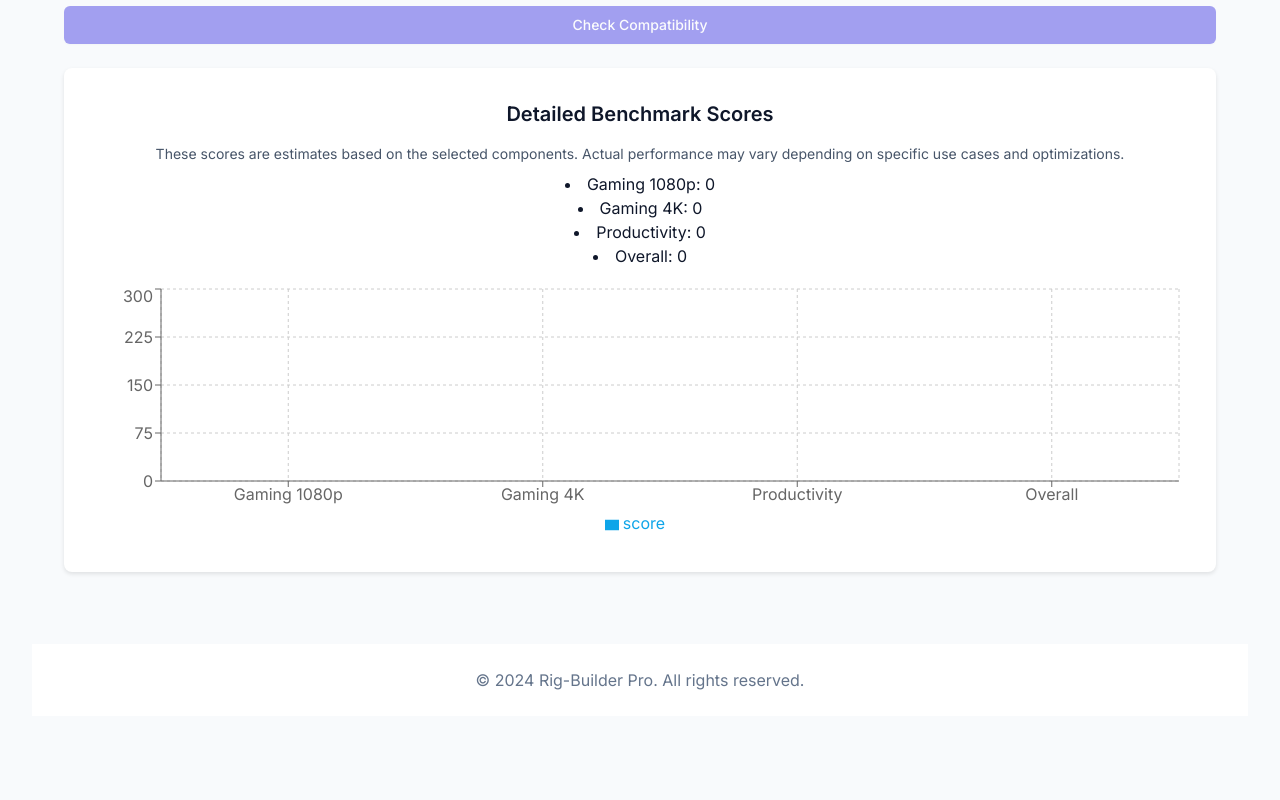
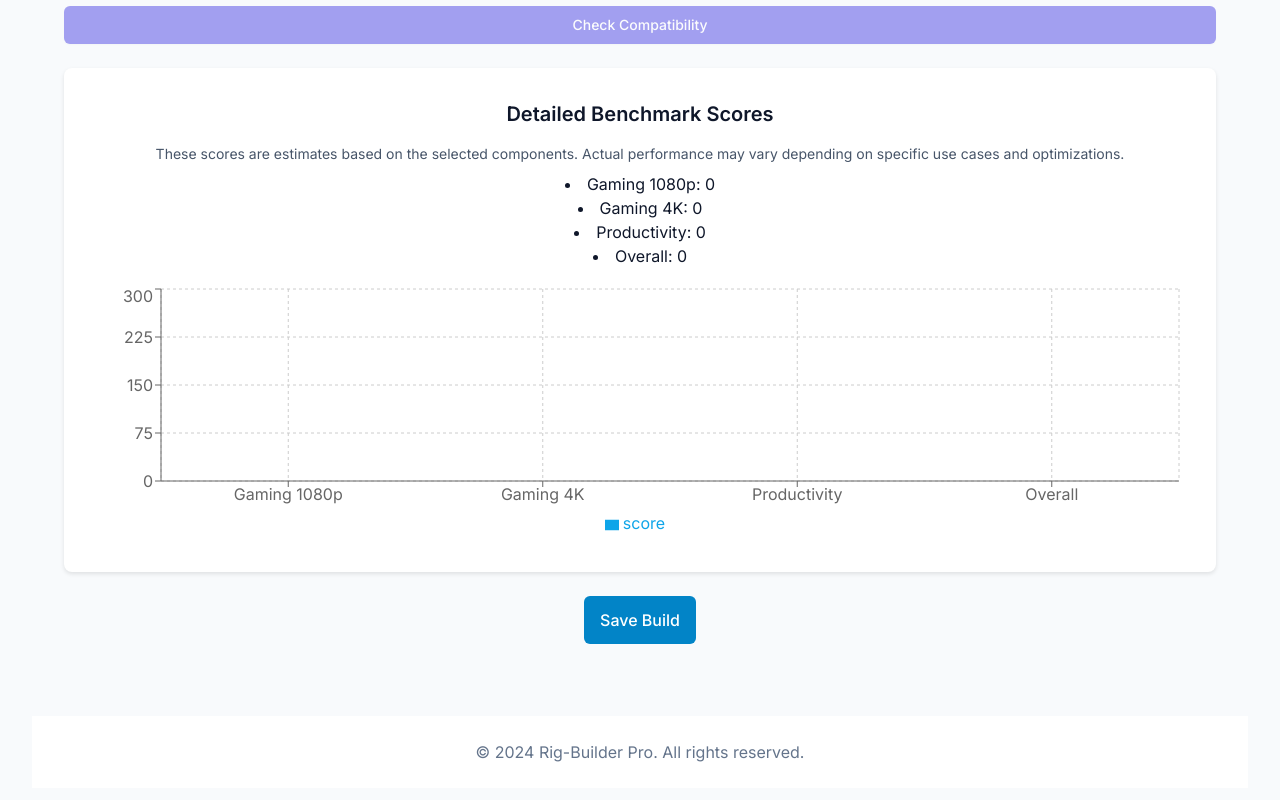
Before and after one commit to pattyboyy/PC-Builder, a React (Vite) app in the folder client/: page /build-on-my-own in a window 1280 px wide. Shown: the part 899-1699 px from the top of the page. Before the commit the page ends 1647 px from the top, so only its background shows below. Built offline with nearby package versions, Linux system fonts and the light colour scheme; the HTML template or start-up script is replaced by a standard one; a web font is replaced by a local one.

Commit message:
added Save Build button to both BuildMyOwn and BuildForMe pages

```diff
--- a/client/src/components/BuildOnMyOwn.jsx
+++ b/client/src/components/BuildOnMyOwn.jsx
@@ -2,6 +2,8 @@ import React from 'react';
 import ComponentSelector from './ComponentSelector';
 import PCConfiguration from './PCConfiguration';
 import BenchmarkSystem from './BenchmarkSystem';
+import { CREATE_BUILD } from '../../utils/mutations';
+import { useMutation } from '@apollo/client';
 
 const BuildOnMyOwn = () => {
   const [selectedComponents, setSelectedComponents] = React.useState({});
@@ -9,6 +11,10 @@ const BuildOnMyOwn = () => {
   const handleComponentSelection = (category, component) => {
     setSelectedComponents(prev => ({ ...prev, [category]: component }));
   };
+
+  // const saveBuild = () => {
+  //   const []
+  // }
 
   return (
     <div>
@@ -19,6 +25,8 @@ const BuildOnMyOwn = () => {
         aiRecommendation={null}
       />
       <BenchmarkSystem selectedComponents={selectedComponents} />
+      <br/>
+      <button className="btn btn-primary btn-block py-3" type="submit">Save Build</button>
     </div>
   );
 };
--- /dev/null
+++ b/client/src/components/MyBuilds.jsx
@@ -0,0 +1 @@
+import React from 'react';
--- a/client/src/components/PCConfiguration.jsx
+++ b/client/src/components/PCConfiguration.jsx
@@ -73,6 +73,7 @@ Ensure your response is detailed, covering all components, clear, and profession
     const conclusion = sections[sections.length - 1];
 
     return (
+      <div>
         <div className="mt-8 bg-white shadow overflow-hidden sm:rounded-lg">
           <div className="px-4 py-5 sm:px-6">
             <h3 className="text-lg leading-6 font-medium text-gray-900">Detailed AI Recommendation</h3>
@@ -100,6 +101,9 @@ Ensure your response is detailed, covering all components, clear, and profession
               <p className="text-sm text-gray-600">{conclusion}</p>
             </div>
           </div>
+        </div>
+        <br/>
+        <button className="btn btn-primary btn-block py-3" type="submit">Save Build</button>
       </div>
     );
   };
```
Lines whose indentation alone changed are shown as unchanged.
